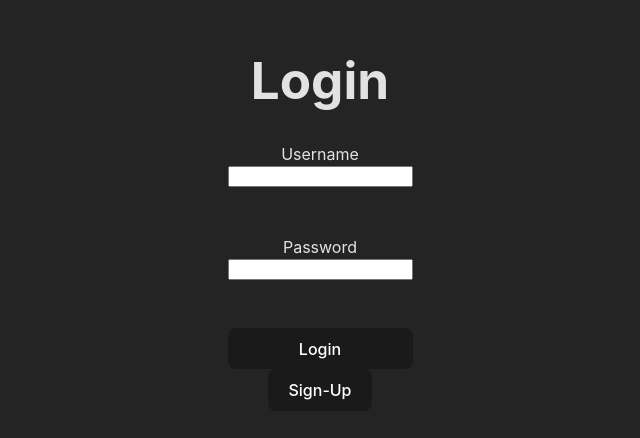
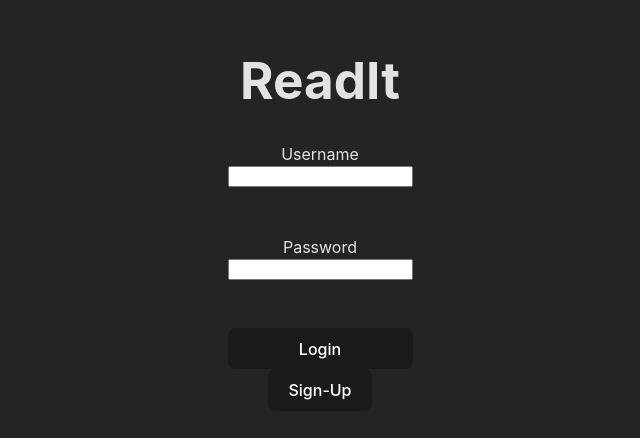
Before and after one commit to dnicholson2017/Full-Stack-Project-Final, a React (Vite) app in the folder Full-Stack-Project-Final/: page / in a window 1280 px wide. Shown: the part 186-624 px from the top of the page, without its empty margins (320-960 px from the left). Built offline with nearby package versions, Linux system fonts and the light colour scheme.

Commit message:
change login title

```diff
--- a/Full-Stack-Project-Final/src/components/Login.jsx
+++ b/Full-Stack-Project-Final/src/components/Login.jsx
@@ -50,7 +50,7 @@ const Login = () => {
     return (
 
         <div>
-            <h1>Login</h1>
+            <h1>ReadIt</h1>
             <form className='login-form'>
 
                 <label>Username</label>
--- a/Full-Stack-Project-Final/src/pages/ReadPost.jsx
+++ b/Full-Stack-Project-Final/src/pages/ReadPost.jsx
@@ -50,7 +50,9 @@ const ReadPost = () => {
     };
 
     const sortPosts = (postsToSort) => {
-        // Check the sorting criteria
+        // Check the sorting criteria.
+        // If the result is negative, it means a should come before b in the sorted array, and
+        // if it's positive, b should come before a. If the result is zero, the order remains unchanged.
         if (sortBy === 'likes') {
             // If sorting by likes, create a new array (to avoid mutating the original)
             // and sort it in descending order based on the number of likes
@@ -66,7 +68,7 @@ const ReadPost = () => {
         }
     };
 
-
+    // use either filtered posts or the posts without the dilter applied to sort the posts
     const sortedPosts = sortPosts(filterResults.length > 0 ? filterResults : posts);
 
     return (
```
